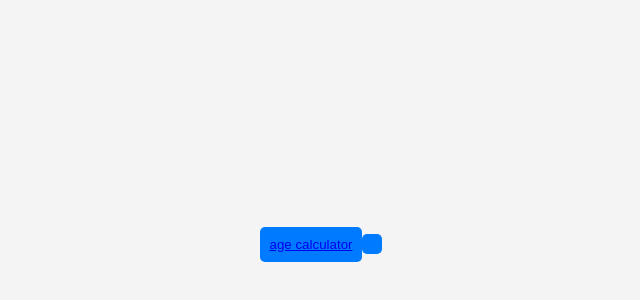
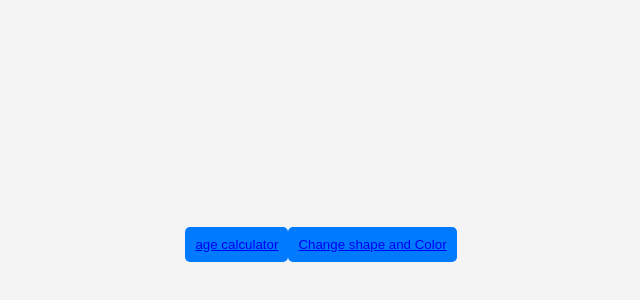
Before and after one commit to deepakcse211086/FS-28, a plain HTML site: page index.html in a window 1280 px wide. Shown: the part 156-456 px from the top of the page, without its empty margins (319-959 px from the left). Drawn offline with Linux system fonts and the light colour scheme; files that its build step writes are made by us from their sources.

Commit message:
change shap and color

```diff
--- a/index.html
+++ b/index.html
@@ -8,6 +8,6 @@
 </head>
 <body>
         <button><a href="age calculator/index.html">age calculator</a></button>
-        <button><a href="Change shap and color/index.html"></a></button>
+        <button><a href="Change shap and color/index.html">Change shape and Color</a></button>
 </body>
 </html>
```
